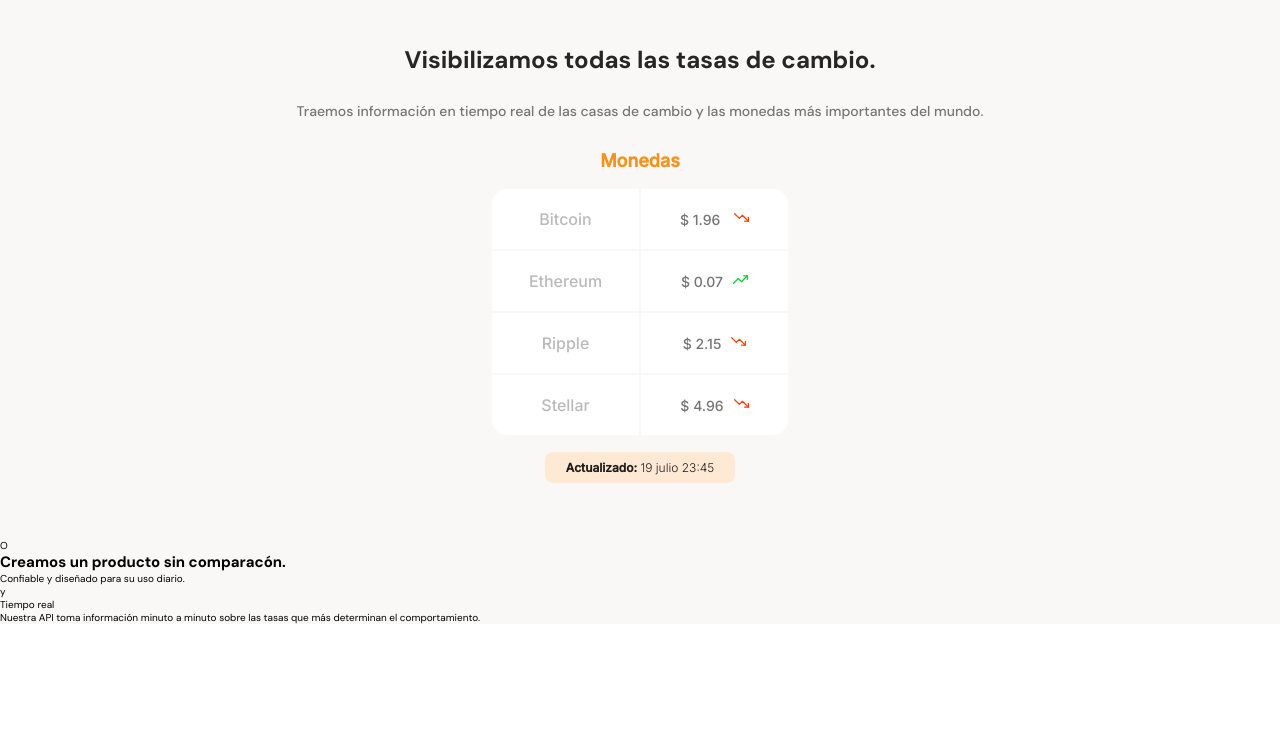
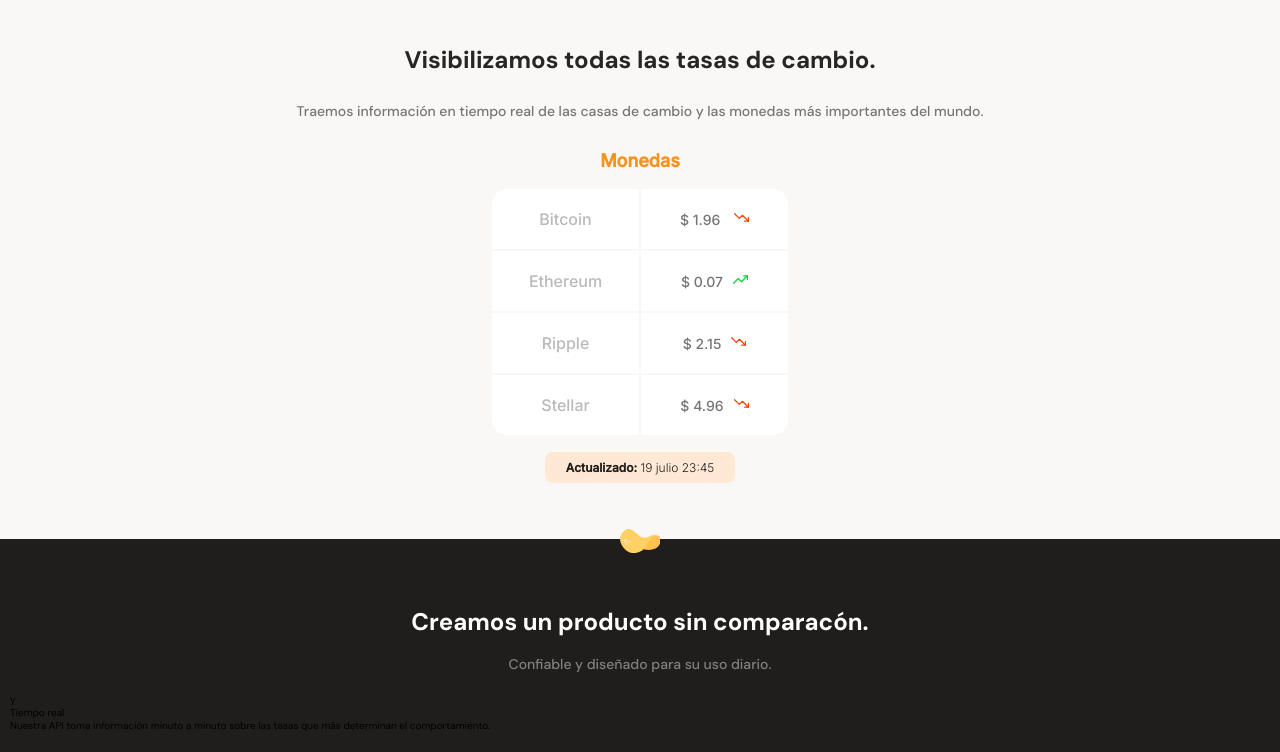
Before and after one commit to MarcoRosselDev/mobile-first, a plain HTML site: page index.html in a window 1280 px wide. Shown: the part 617-1369 px from the top of the page. Before the commit the page ends 1241 px from the top, so only its background shows below. Drawn offline with Linux system fonts and the light colour scheme.

Commit message:
benefit section styles

```diff
--- a/index.html
+++ b/index.html
@@ -72,8 +72,8 @@
             </section>
         </section>
         <section class="main-product-detail">
-            <span>O</span>
-            <div>
+            <span class="product-detail--batata-logo"></span>
+            <div class="product-detail--title">
                 <h2>Creamos un producto sin comparacón.</h2>
                 <p>Confiable y diseñado para su uso diario.</p>
             </div>
--- a/style.css
+++ b/style.css
@@ -212,5 +212,41 @@ main{
     color: var(--warm-black);
 }
 .main-product-detail{
-
+    position: relative;
+    width: 100%;
+    min-width: 320px;
+    height: auto;
+    padding: 20px 10px;
+    background-color: var(--warm-black);
 }
+.product-detail--batata-logo{
+    position: absolute;
+    width: 40px;
+    height: 25px;
+    background-image: url("./assets/icons/batata.svg");
+    top: -10px;
+    left: calc(50% - 20px);
+}
+.product-detail--title{
+    width: 90%;
+    min-width: 288px;
+    height: auto;
+    margin: 0 auto;
+    margin-top: 50px;
+    text-align: center;
+}
+.product-detail--title h2{
+    margin-bottom: 20px;
+    font-size: 2.4rem;
+    font-weight: bold;
+    line-height: 2.6rem;
+    color: var(--just-white);
+}
+.product-detail--title p{
+    margin-bottom: 20px;
+    font-size: 1.4rem;
+    font-weight: 500;
+    line-height: 1.8rem;
+    color: #808080
+    ;
+}
```
